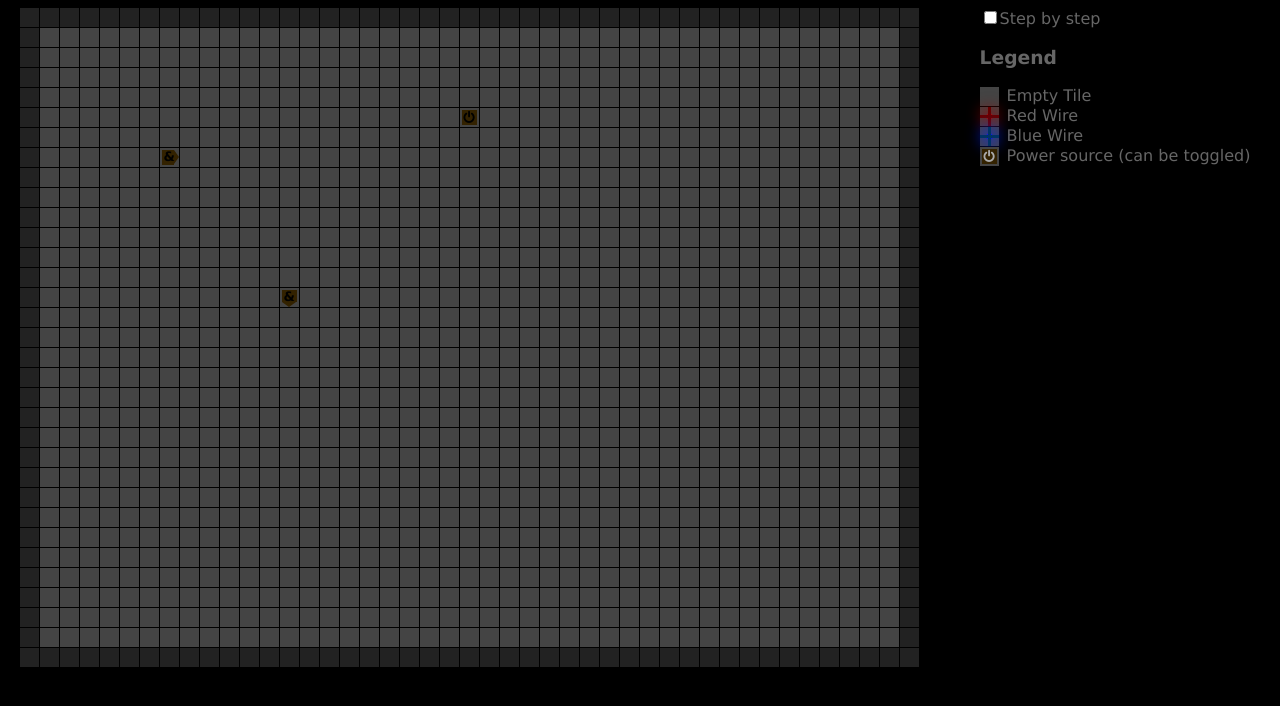
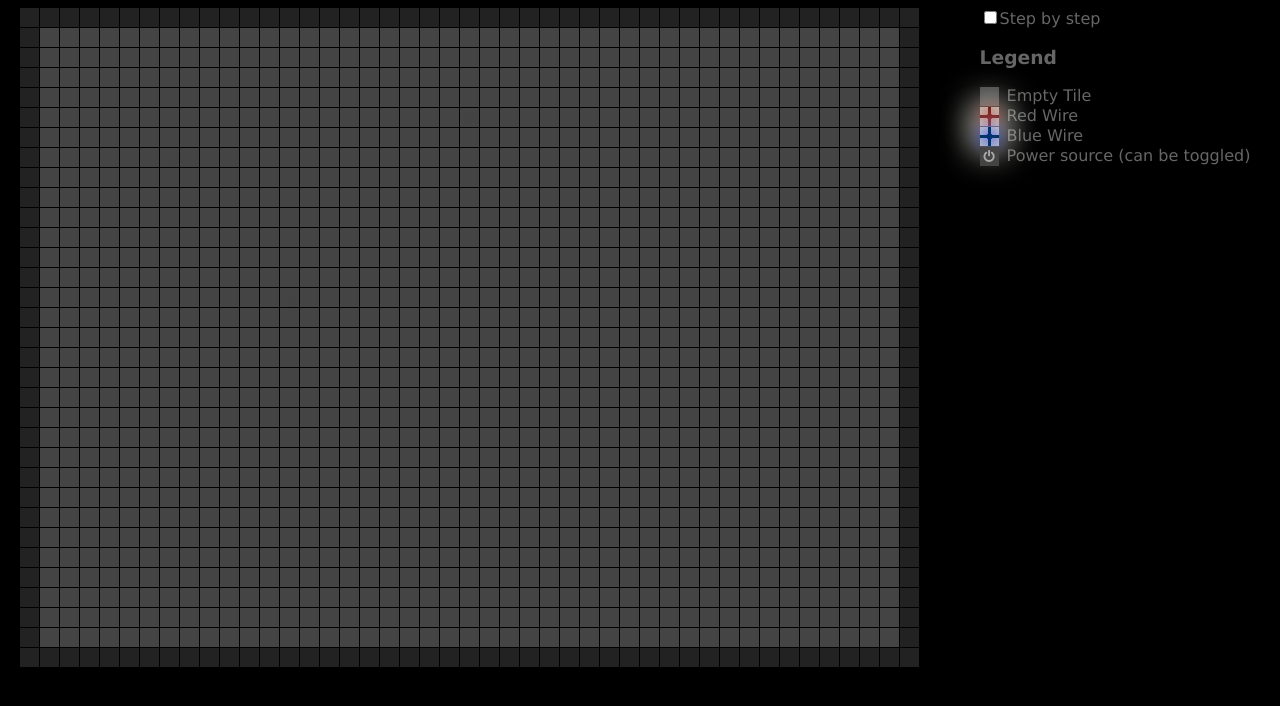
Before and after one commit to gela08/Wiring-Heart-Game, a plain HTML site: page Wiring Heart Game/dist/index.html in a window 1280 px wide. Drawn offline with nearby package versions, Linux system fonts and the light colour scheme.

Commit message:
Update style.css

```diff
--- a/Wiring Heart Game/dist/style.css
+++ b/Wiring Heart Game/dist/style.css
@@ -106,16 +106,17 @@ body {
   background: #444;
 }
 
+
 .machine {
   position: absolute;
-  background: #320;
+  background: #444;
   width: 15px;
   height: 15px;
   margin: 2px 0 0 2px;
 }
 .machine.switch, .machine.powerSource {
   cursor: pointer;
-  color: #000;
+  color: #444444;
 }
 .machine.switch.activated, .machine.powerSource.activated {
   color: #aaa;
@@ -176,7 +177,7 @@ body {
   font-weight: bold;
 }
 .machine.andGate {
-  color: #000;
+  color: #444;
 }
 .machine.andGate.activated {
   color: #aaa;
@@ -191,8 +192,8 @@ body {
   line-height: 14px;
   font-weight: bold;
 }
-.machine.notGate {
-  color: #000;
+/* .machine.notGate {
+  color: #444;
 }
 .machine.notGate.activated {
   color: #aaa;
@@ -206,7 +207,8 @@ body {
   font-size: 13px;
   line-height: 14px;
   font-weight: bold;
-}
+} */
+
 .machine.rightOutput:after, .machine.leftOutput:after, .machine.topOutput:after, .machine.bottomOutput:after {
   content: "";
   display: block;
@@ -220,7 +222,7 @@ body {
   left: 12px;
   width: 0;
   height: 0;
-  border-left: 5px solid #320;
+  border-left: 5px solid #444;
   border-bottom: 7.5px solid transparent;
   border-top: 7.5px solid transparent;
 }
@@ -233,7 +235,7 @@ body {
   left: -5px;
   width: 0;
   height: 0;
-  border-right: 5px solid #320;
+  border-right: 5px solid #444;
   border-bottom: 7.5px solid transparent;
   border-top: 7.5px solid transparent;
 }
@@ -246,7 +248,7 @@ body {
   left: 0px;
   width: 0;
   height: 0;
-  border-bottom: 5px solid #320;
+  border-bottom: 5px solid #444;
   border-left: 7.5px solid transparent;
   border-right: 7.5px solid transparent;
 }
@@ -258,10 +260,12 @@ body {
   left: 0px;
   width: 0;
   height: 0;
-  border-top: 5px solid #320;
+  border-top: 5px solid #444;
   border-left: 7.5px solid transparent;
   border-right: 7.5px solid transparent;
 }
+
+
 
 .wire {
   position: absolute;
@@ -270,21 +274,38 @@ body {
   height: 5px;
   margin: 7px 0 0 7px;
 }
+
+
 .wire.red {
   background: #444;
 }
-.wire.red::before, .wire.red::after {
+
+.wire.red::before,
+.wire.red::after {
   background: #444;
 }
+
 .wire.red.activated {
   background: #600;
   box-shadow: 0 0 15px 5px rgba(158, 5, 5, 0.8);
   background-color: rgba(174, 7, 7, 0.9);
   transition: box-shadow 0.2s ease, background-color 0.2s ease;
 }
-.wire.red.activated::before, .wire.red.activated::after {
+
+.wire.red.activated::before,
+.wire.red.activated::after {
   background: #600;
 }
+
+.tile.activated,
+.tile:has(.wire.red.activated) {
+  box-shadow: 0 0 30px 10px rgba(253, 253, 240, 0.5);
+  background-color: rgba(247, 247, 230, 0.8);
+}
+
+
+
+
 .wire.blue {
   background: #444;
 }
@@ -301,6 +322,13 @@ body {
 .wire.blue.activated::before, .wire.blue.activated::after {
   background: #036;
 }
+
+.tile.activated,
+.tile:has(.wire.blue.activated) {
+  box-shadow: 0 0 30px 10px rgba(253, 253, 240, 0.5);
+  background-color: rgba(247, 247, 230, 0.8);
+}
+
 .wire.connLeft::before, .wire.connRight::before {
   position: absolute;
   height: 3px;
@@ -361,21 +389,8 @@ body {
 
 
 /* Tile illumination effect */
-.tile.activated {
+/* .tile.activated {
   box-shadow: 0 0 30px 10px rgba(253, 253, 240, 0.5);
   background-color: rgba(247, 247, 230, 0.8);
   transition: box-shadow 0.3s ease, background-color 0.3s ease;
-}
-
-/* @media screen and (max-width: 450px) {
-  body {
-    display: flex;
-    justify-content: center;
-    align-items: center;
-    transform: scale(1.2)
-  }
-  #TileContainer {
-    top: 50%;
-    left: 50%;
-    transform: translate(-50%, -50%)
-  } */
+} */
```
